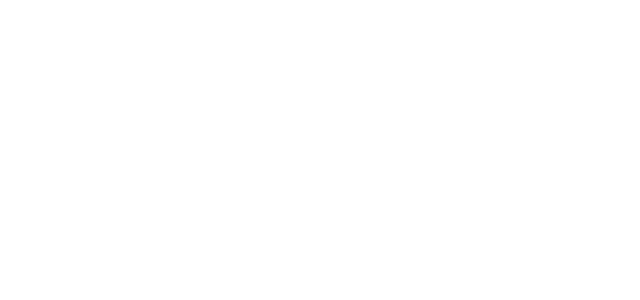
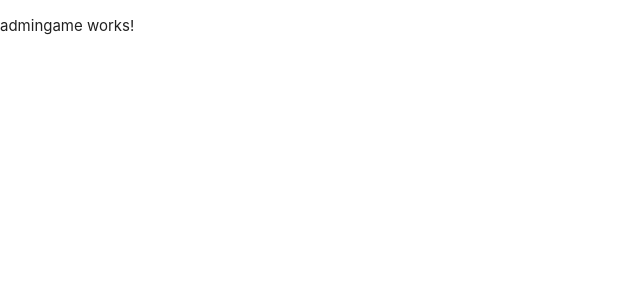
Before and after one commit to vdsalexandre/sw-ng9-app, an Angular app: page / in a window 1280 px wide. Shown: the top 300 px of the page, without its empty margins (0-640 px from the left). Built offline with nearby package versions, Linux system fonts and the light colour scheme.

Commit message:
adding materialize.css in index

```diff
--- a/src/app/app.component.html
+++ b/src/app/app.component.html
@@ -0,0 +1 @@
+<app-admingame></app-admingame>
--- a/src/app/app.component.ts
+++ b/src/app/app.component.ts
@@ -1,4 +1,5 @@
 import { Component } from '@angular/core';
+import { Title } from '@angular/platform-browser';
 
 @Component({
   selector: 'app-root',
@@ -6,5 +7,8 @@ import { Component } from '@angular/core';
   styleUrls: ['./app.component.css']
 })
 export class AppComponent {
-  title = 'sw-ng9-app';
+
+  constructor(private titleService: Title) {
+    titleService.setTitle("7 Wonders");
+  }
 }
--- a/src/index.html
+++ b/src/index.html
@@ -5,6 +5,7 @@
   <title>SwNg9App</title>
   <base href="/">
   <meta name="viewport" content="width=device-width, initial-scale=1">
+  <link rel="stylesheet" href="https://cdnjs.cloudflare.com/ajax/libs/materialize/1.0.0/css/materialize.min.css">
   <link rel="icon" type="image/x-icon" href="favicon.ico">
 </head>
 <body>
```
